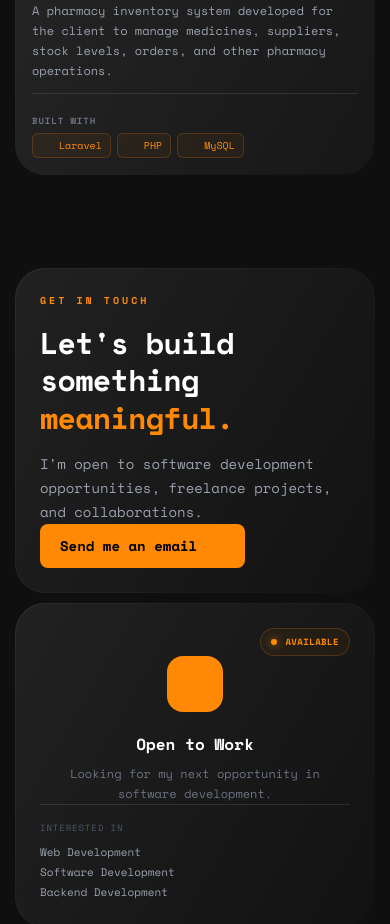
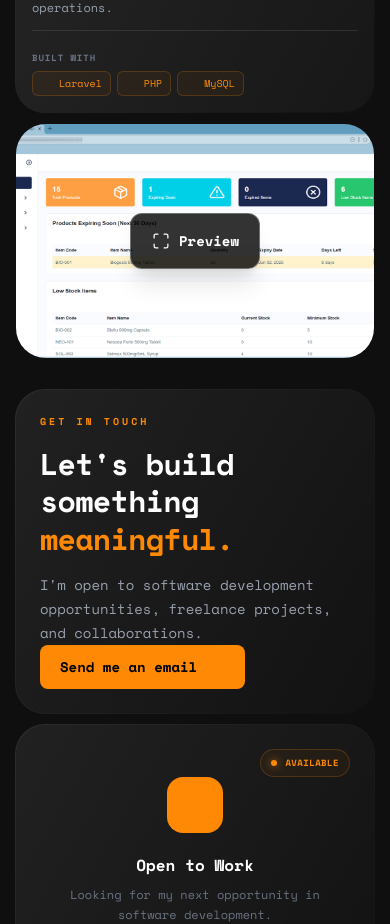
Before and after one commit to Mckenjay/portfolio, a Vue app: page /projects in a window 390 px wide. Shown: the part 2480-3404 px from the top of the page. Built offline with nearby package versions, Linux system fonts and the light colour scheme; some icons are missing.

Commit message:
Add new project images and update project details

```diff
--- a/src/components/sections/ProjectsSection.vue
+++ b/src/components/sections/ProjectsSection.vue
@@ -159,8 +159,8 @@ function moveProject(direction: -1 | 1) {
             </BentoCard>
         </Transition>
 
-         <Transition :name="slideDirection > 0 ? 'project-next' : 'project-prev'" mode="out-in">
-            <BentoCard v-if="activeProject" :width="1" :tablet-width="2" :height="2" :tablet-height="2" class="project-preview-card overflow-hidden! bg-[#151515]! p-0!">
+        <Transition :name="slideDirection > 0 ? 'project-next' : 'project-prev'" mode="out-in">
+            <BentoCard v-if="activeProject" :width="1" :tablet-width="2" :height="2" :tablet-height="3" :mobile-height="3" class="project-preview-card overflow-hidden! bg-[#151515]! p-0!">
                 <div
                   v-if="activeProject.image"
                   class="group relative h-full w-full cursor-zoom-in overflow-hidden"
@@ -222,12 +222,6 @@ function moveProject(direction: -1 | 1) {
 </template>
 
 <style scoped>
-@media (max-width: 900px) {
-  .project-preview-card {
-    display: none !important;
-  }
-}
-
 .project-next-enter-active,
 .project-next-leave-active,
 .project-prev-enter-active,
--- a/src/data/projects.ts
+++ b/src/data/projects.ts
@@ -3,7 +3,10 @@ import pos from '@/assets/images/projects/pos.png'
 import clinic from '@/assets/images/projects/clinic.png'
 import lgu from '@/assets/images/projects/lgu.png'
 import leave from '@/assets/images/projects/leave.png'
+import ecommerce from '@/assets/images/projects/ecommerce.png'
+import copy from '@/assets/images/projects/copy.png'
 import portfolio from '@/assets/images/projects/portfolio.png'
+
 
 export interface PortfolioProject {
   id: string
@@ -57,7 +60,7 @@ export const projects: PortfolioProject[] = [
     name: 'Billing Inquiry Application',
     category: 'FIBECO · MIS',
     description:
-      'A client billing inquiry web application built with Laravel and Vue.js during my time with FIBECO’s MIS team.',
+      'A client billing inquiry web application built with Laravel and Vue.js during my internship in FIBECO  with the MIS team.',
     technologies: ['Laravel', 'PHP', 'Vue.js', 'MySQL'],
     link: null,
     repository: null,
@@ -94,7 +97,7 @@ export const projects: PortfolioProject[] = [
     technologies: ['Wordpress', 'Elementor'],
     link: null,
     repository: null,
-    image: null,
+    image: copy,
   },
   {
     id: 'ecommerce',
@@ -103,9 +106,9 @@ export const projects: PortfolioProject[] = [
     description:
     'A practice e-commerce website built with WordPress and Elementor to explore online store functionality, product layouts, and design customization.',
     technologies: ['Wordpress', 'Elementor'],
-    link: null,
+    link: 'https://veloforge.lguhub.online',
     repository: null,
-    image: null,
+    image: ecommerce,
   },
   {
     id: 'portfolio-website',
```
Also changed, not shown: src/assets/images/projects/copy.png (added), src/assets/images/projects/ecommerce.png (added).
